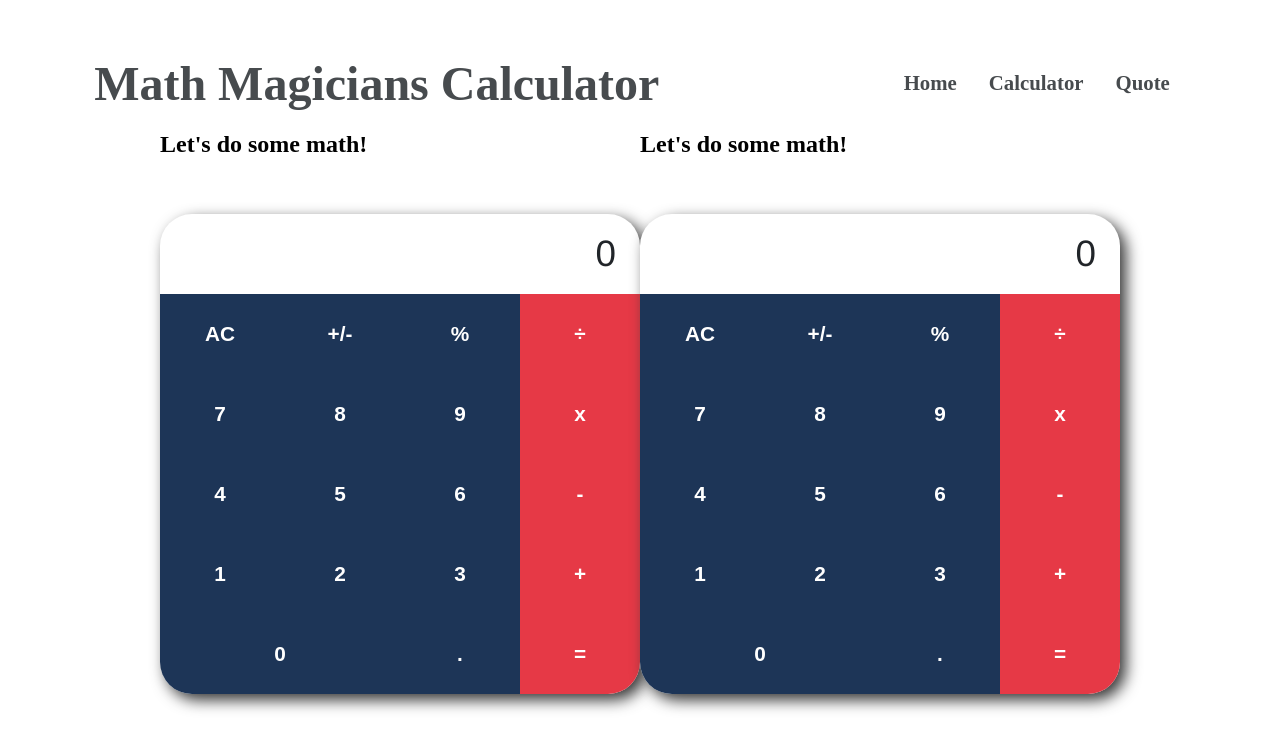
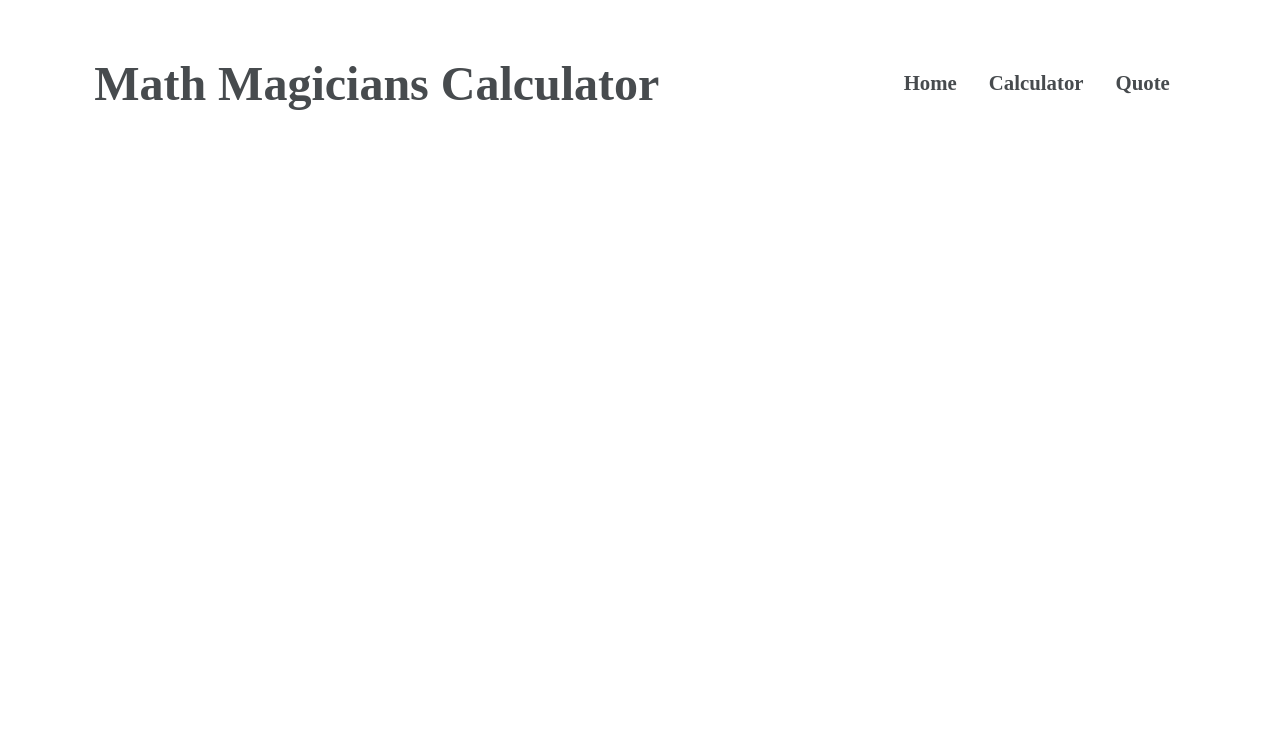
Before and after one commit to AdrianCSM/React-Calculator, a React (Create React App) app: page / in a window 1280 px wide. Shown: the top 750 px of the page. Built offline with nearby package versions, Linux system fonts and the light colour scheme.

Commit message:
Changed route

```diff
--- a/src/App.js
+++ b/src/App.js
@@ -13,10 +13,10 @@
   render() {
     return (
       <div className="App">
-        <Calculator />
+
         <Header />
         <Routes>
-          <Route path="/" element={<Calculator />} />
+          <Route path="/math-magicians" element={<Calculator />} />
           <Route path="/Home/" element={<Home />} />
           <Route path="/Quote/" element={<Quote />} />
         </Routes>
```
